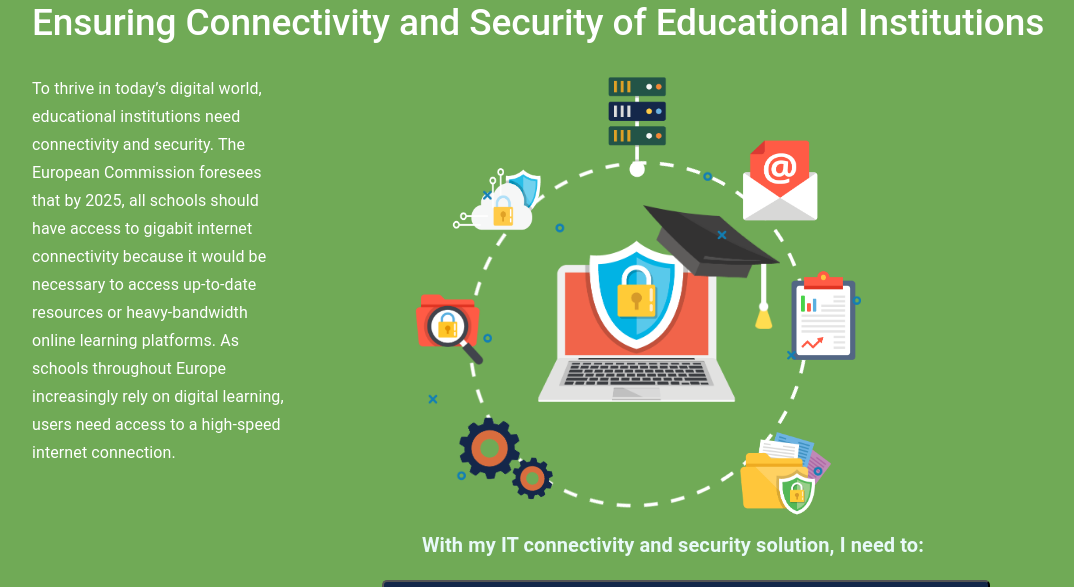
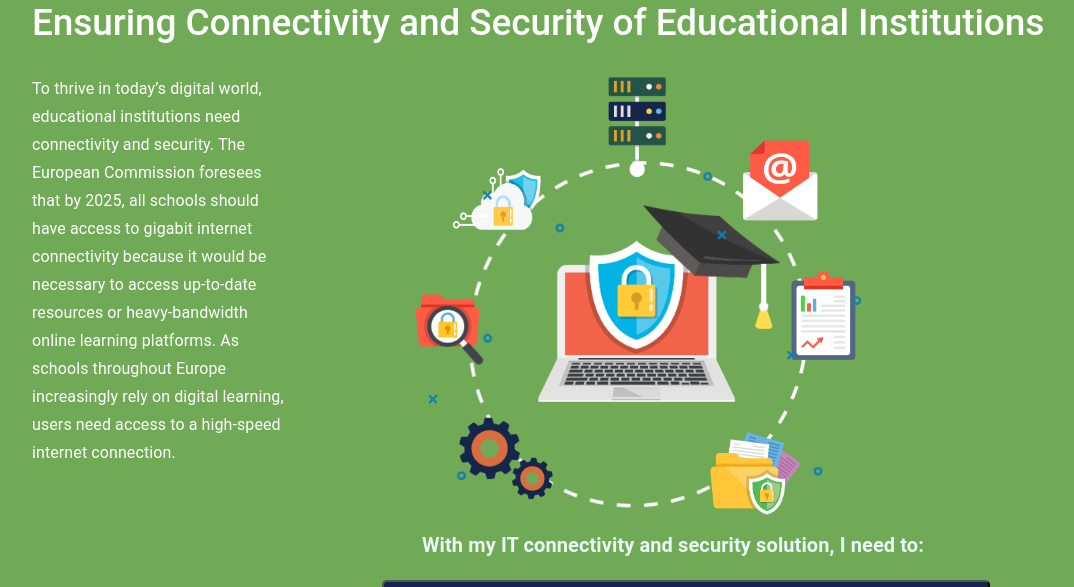
Before and after one commit to vedabrat/KGBCisco_Mer, a plain HTML site: page Mar30CiscoMer/index.html in a window 1280 px wide. Shown: the top 587 px of the page, without its empty margins (68-1142 px from the left). Drawn offline with nearby package versions, Linux system fonts and the light colour scheme; a web font is replaced by a local one.

Commit message:
first page image adjustments

```diff
--- a/Mar30CiscoMer/index.html
+++ b/Mar30CiscoMer/index.html
@@ -41,7 +41,7 @@
 	.image_secfiles {
 		top: 30%;
 		left: 0%;
-		margin:0px 0px 0px 350px;
+		margin:0px 0px 0px 320px;
 	}
 	.image_rev {
 		position: absolute;
```
